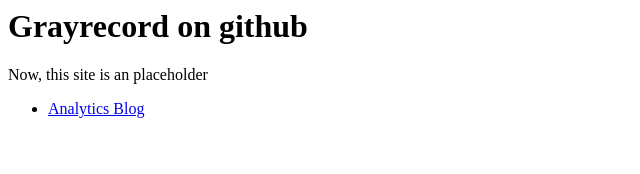
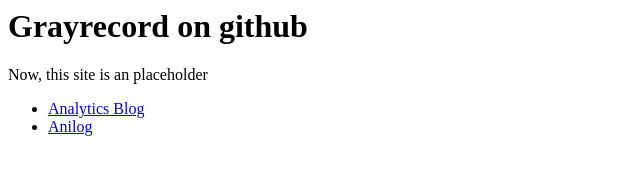
Before and after one commit to naoyaikeda/naoyaikeda.github.io, a plain HTML site: page index.html in a window 1280 px wide. Shown: the full height of the page, 0-640 px from the left. Drawn offline with Linux system fonts and the light colour scheme.

Commit message:
Changes to be committed: modified:   index.html

```diff
--- a/index.html
+++ b/index.html
@@ -7,6 +7,7 @@
 		<p>Now, this site is an placeholder</p>
 		<ul>
 			<li><a href="https://analytics.grayrecord.com/">Analytics Blog</a></li>
+			<li><a href="https://anilog.grayrecord.com/">Anilog</a></li>
 		</ul>
 	</body>
 </html>
```
